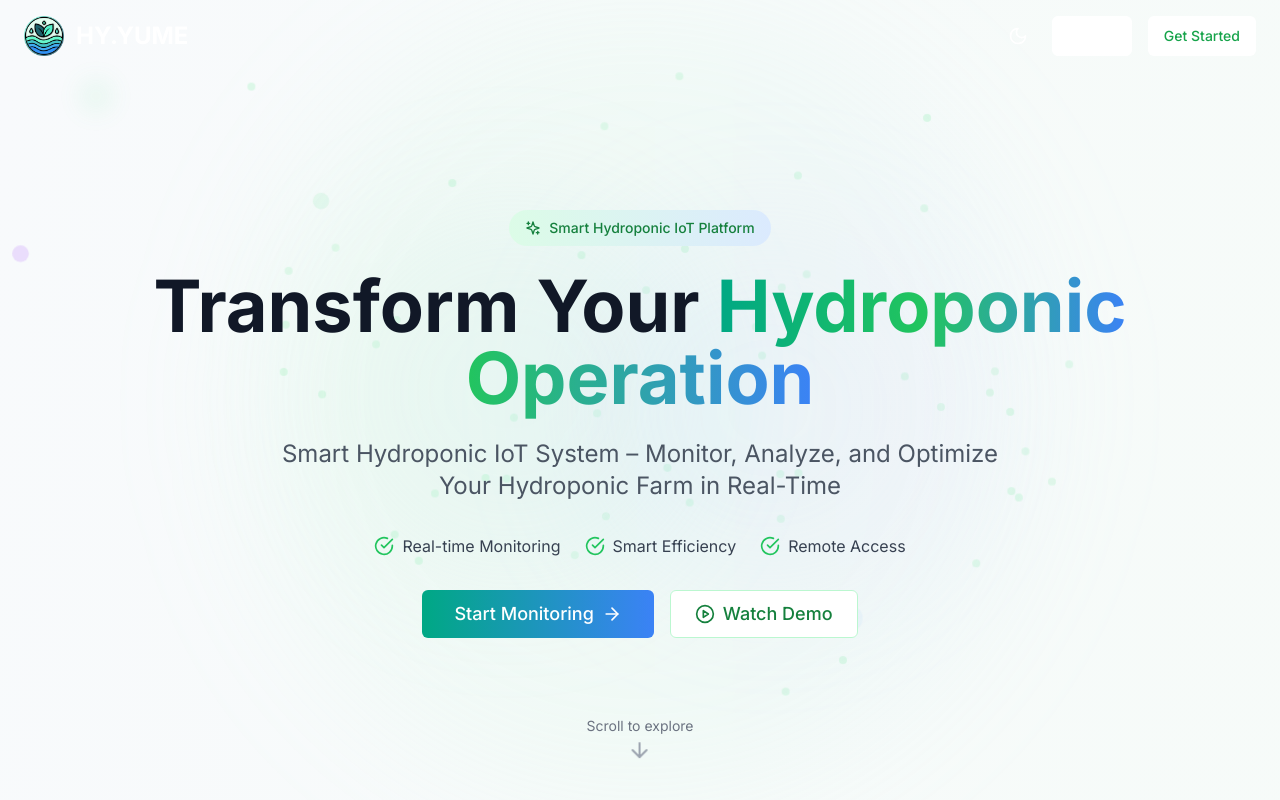
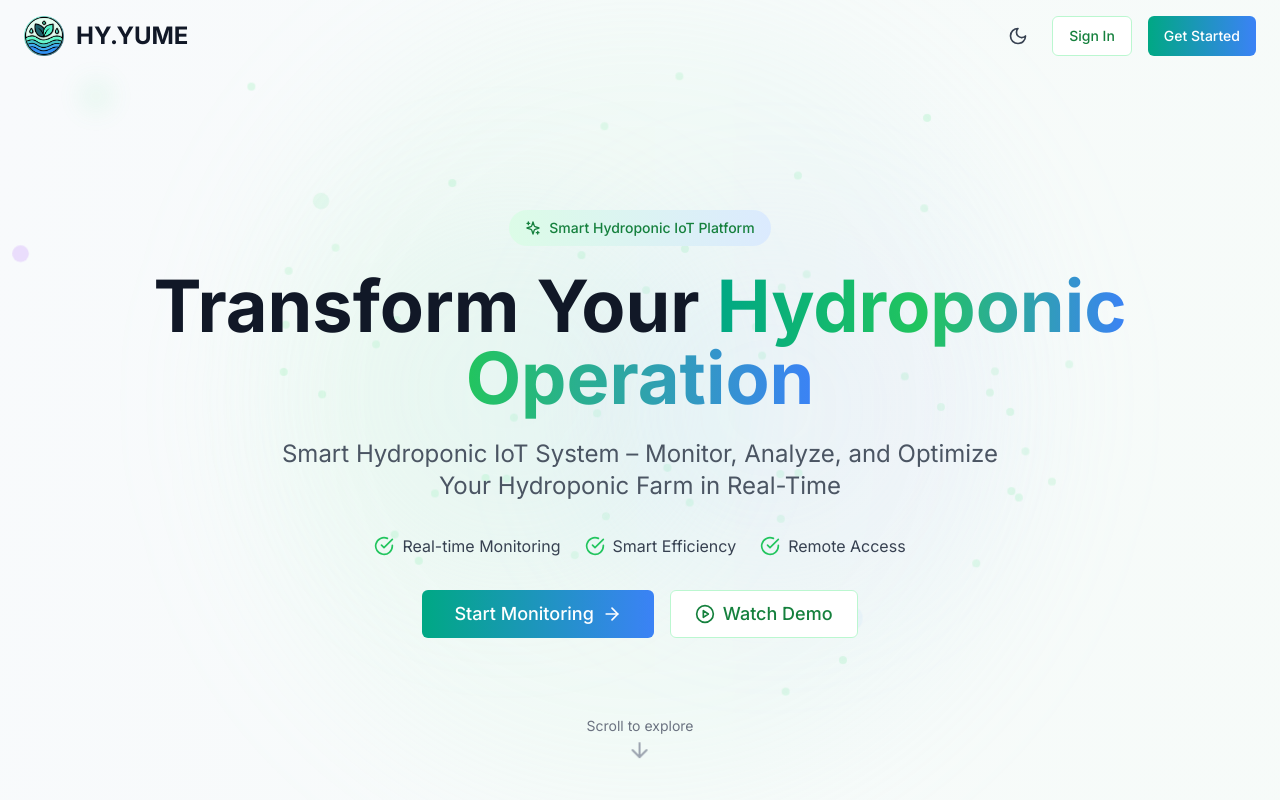
Before and after one commit to faveria/web_lanjut_project, a React (Vite) app in the folder frontend/: page / in a window 1280 px wide. Shown: the top 800 px of the page. Built offline with nearby package versions, Linux system fonts and the light colour scheme; the HTML template or start-up script is replaced by a standard one.

Commit message:
navbar fixing

```diff
--- a/frontend/src/pages/Landing.jsx
+++ b/frontend/src/pages/Landing.jsx
@@ -1055,7 +1055,7 @@ const Landing = () => {
         />
       </div>
 
-     {/* Navigation */}
+    {/* Navigation */}
 <nav className={`px-6 py-4 fixed top-0 left-0 right-0 z-50 transition-all duration-300 ${
   scrolled
     ? 'bg-white/90 dark:bg-gray-900/90 backdrop-blur-md shadow-lg'
@@ -1068,11 +1068,8 @@ const Landing = () => {
         alt="HY.YUME Logo"
         className="w-10 h-10 object-contain"
       />
-      <span className={`text-2xl font-bold ${
-        scrolled
-          ? 'text-gray-900 dark:text-white'
-          : 'text-white'
-      }`}>
+      {/* DIUBAH: Dihapus kondisi scrolled, style teks sekarang permanen */}
+      <span className={`text-2xl font-bold text-gray-900 dark:text-white`}>
         HY.YUME
       </span>
     </div>
@@ -1080,11 +1077,8 @@ const Landing = () => {
     <div className="flex items-center space-x-4">
       <button
         onClick={toggleDarkMode}
-        className={`p-2 rounded-full ${
-          scrolled
-            ? 'text-gray-700 hover:bg-gray-200 dark:text-gray-300 dark:hover:bg-gray-700'
-            : 'text-white hover:bg-white/20'
-        } transition-colors duration-200`}
+        // DIUBAH: Dihapus kondisi scrolled, style tombol sekarang permanen
+        className={`p-2 rounded-full text-gray-700 hover:bg-gray-200 dark:text-gray-300 dark:hover:bg-gray-700 transition-colors duration-200`}
         aria-label="Toggle dark mode"
       >
         {darkMode ? (
@@ -1096,22 +1090,18 @@ const Landing = () => {
       <Link to="/login">
         <Button
           variant="outline"
-          className={`${
-            scrolled
-              ? 'border-primary-200 text-primary-700 hover:bg-primary-50 dark:border-primary-700 dark:text-primary-300 dark:hover:bg-primary-900/30'
-              : 'border-white text-white hover:bg-white/10'
-          }`}
+          // DIUBAH: Dihapus kondisi scrolled, style tombol sekarang permanen
+          className={`border-primary-200 text-primary-700 hover:bg-primary-50 dark:border-primary-700 dark:text-primary-300 dark:hover:bg-primary-900/30`}
         >
           Sign In
         </Button>
       </Link>
 
       <Link to="/register">
-        <Button className={`${
-          scrolled
-            ? 'bg-gradient-to-r from-primary-500 to-blue-500 hover:from-primary-600 hover:to-blue-600 dark:from-primary-600 dark:to-blue-600 dark:hover:from-primary-700 dark:hover:to-blue-700'
-            : 'bg-white text-primary-600 hover:bg-gray-100'
-        }`}>
+        <Button
+          // DIUBAH: Dihapus kondisi scrolled, style tombol sekarang permanen
+          className={`bg-gradient-to-r from-primary-500 to-blue-500 hover:from-primary-600 hover:to-blue-600 dark:from-primary-600 dark:to-blue-600 dark:hover:from-primary-700 dark:hover:to-blue-700`}
+        >
           Get Started
         </Button>
       </Link>
```
